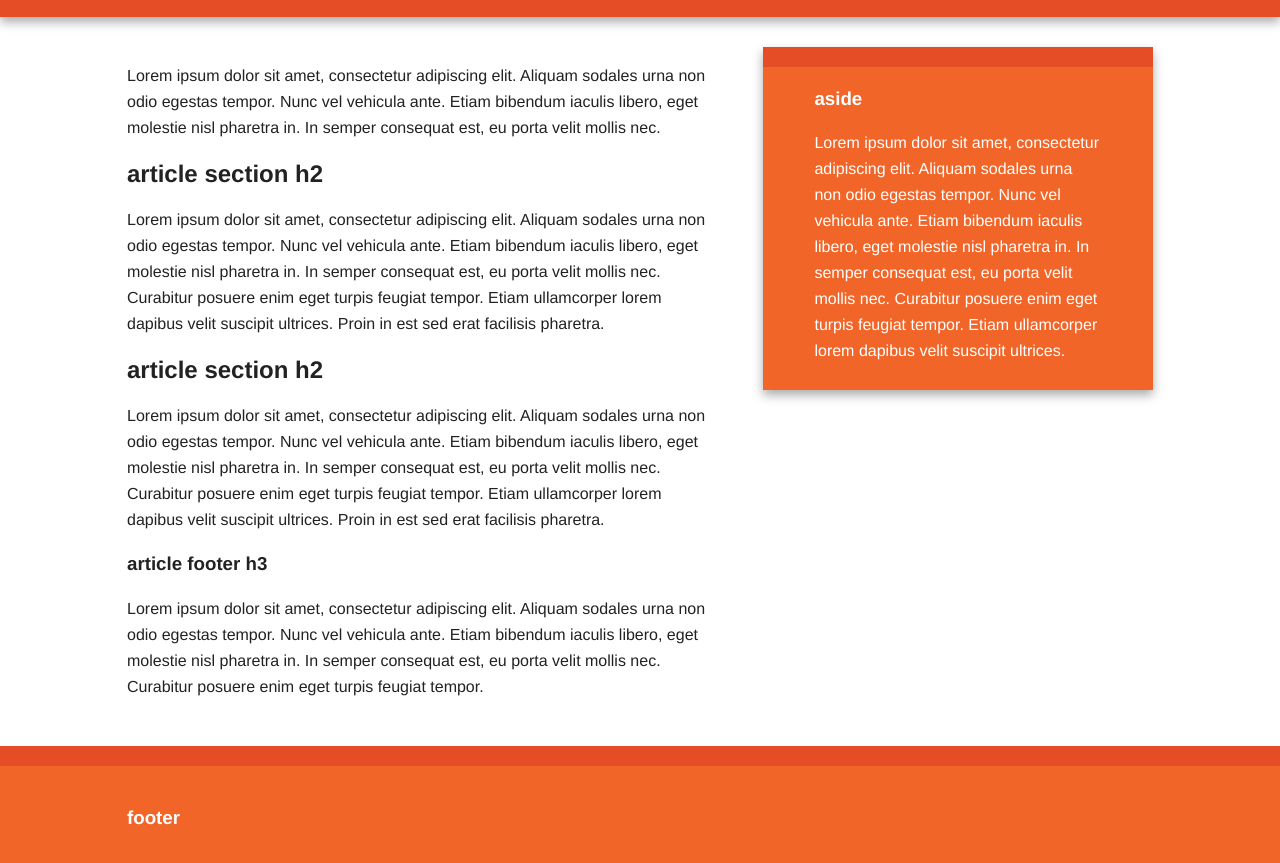
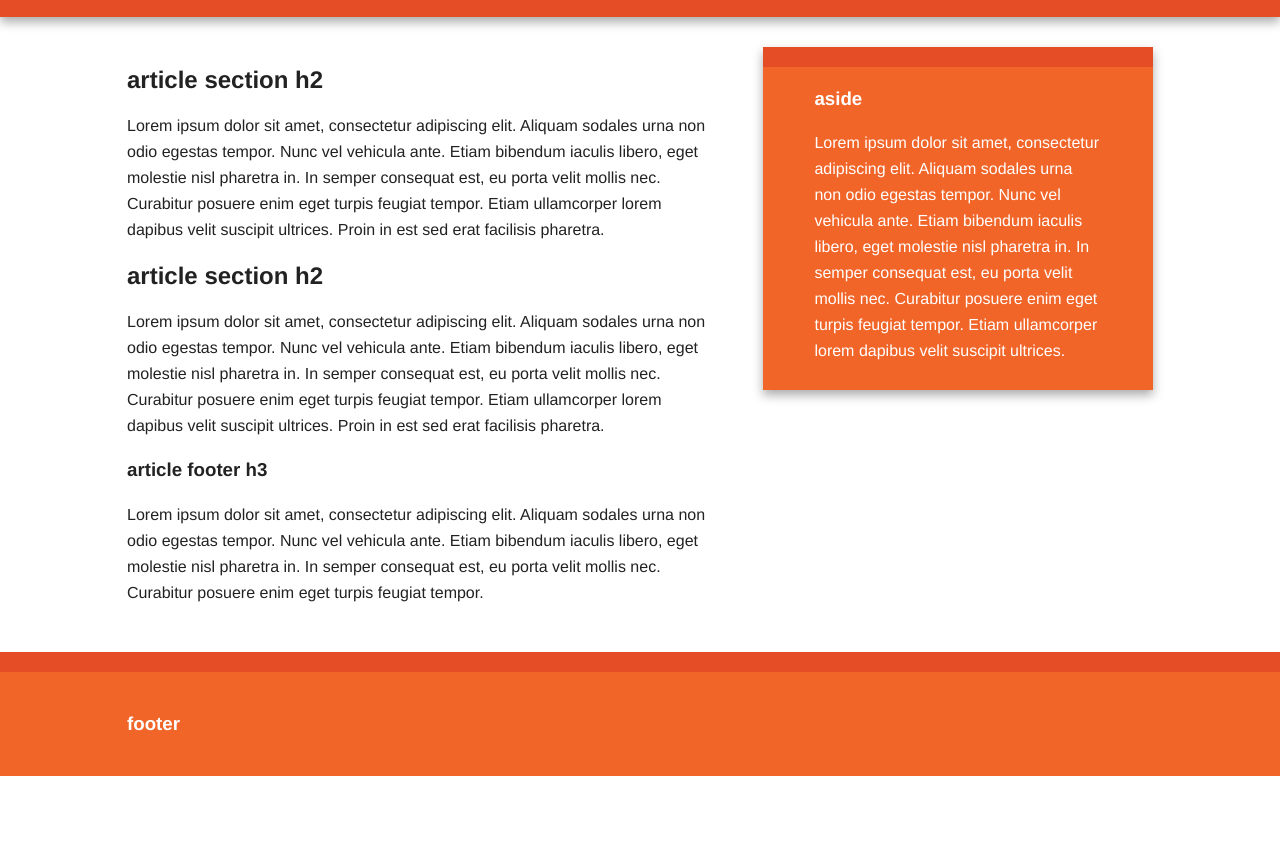
Before and after one commit to Sclenfa/ProjetGit, a plain HTML site: page index.html in a window 1280 px wide. Shown: the part 79-942 px from the top of the page. After the commit the page ends 855 px from the top, so only its background shows below. Drawn offline with nearby package versions, Linux system fonts and the light colour scheme.

Commit message:
test
test

```diff
--- a/index.html
+++ b/index.html
@@ -39,7 +39,6 @@
 
                 <article>
                     <header>
-                        <p>Lorem ipsum dolor sit amet, consectetur adipiscing elit. Aliquam sodales urna non odio egestas tempor. Nunc vel vehicula ante. Etiam bibendum iaculis libero, eget molestie nisl pharetra in. In semper consequat est, eu porta velit mollis nec.</p>
                     </header>
                     <section>
                         <h2>article section h2</h2>
```
